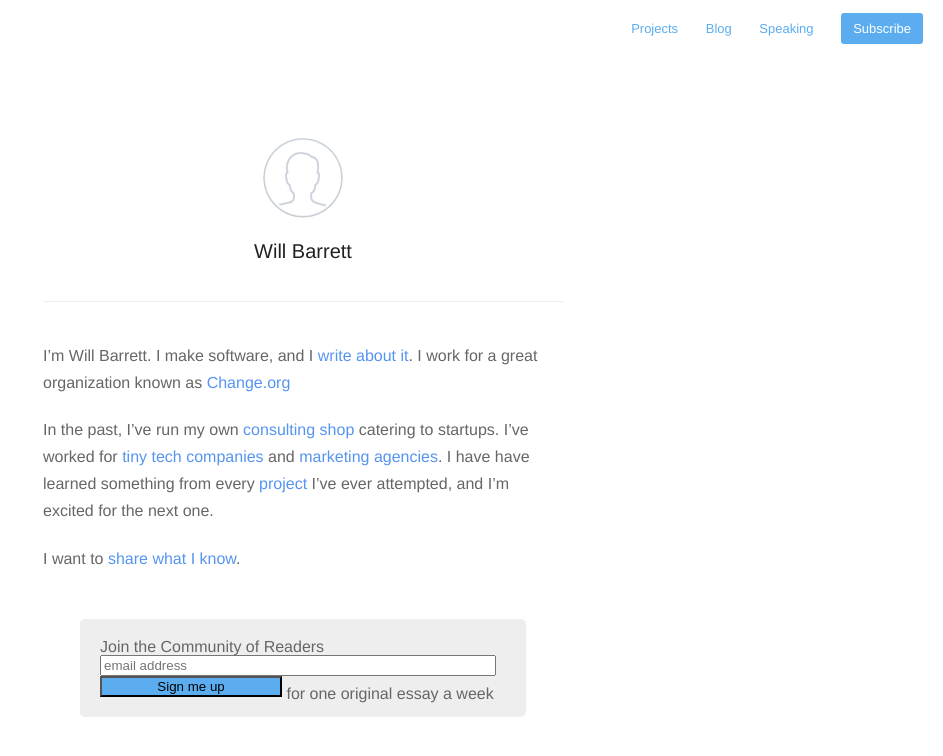
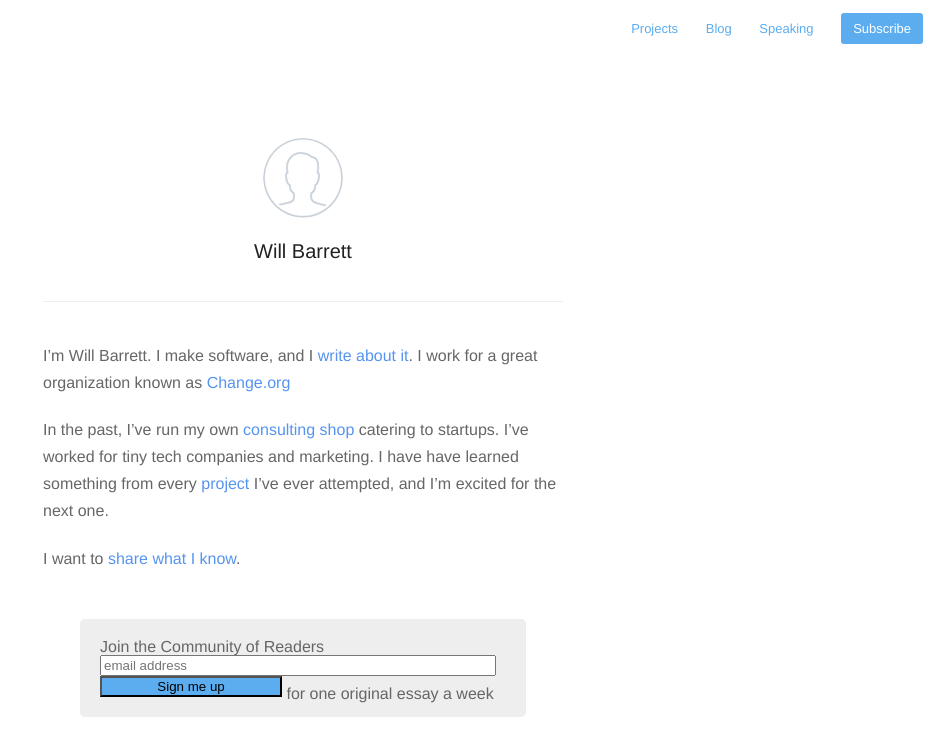
Before and after one commit to willbarrett/willbarrett.github.io, a Jekyll site: the page built from index.md, in a window 1280 px wide. Shown: the top 756 px of the page, without its empty margins (337-1280 px from the left). Built offline with Jekyll 4.4.1, drawn with Linux system fonts in a browser that asks for light colours; nearby versions of some CDN libraries; Markdown is read by kramdown in place of the engine named in the settings; comment, search, counter and statistics services are not loaded.

Commit message:
Update index.md

```diff
--- a/index.md
+++ b/index.md
@@ -6,7 +6,7 @@ profile: true
 
 I'm Will Barrett. I make software, and I [write about it](/blog). I work for a great organization known as [Change.org](https://www.change.org/)
 
-In the past, I've run my own [consulting shop](http://tallgreentree.com) catering to startups. I've worked for [tiny](http://www.sqwiggle.com) [tech](http://speak.io) [companies](http://rouxbe.com) and [marketing](http://www.schafercondoncarter.com/) [agencies](http://http://www.webershandwick.com/). I have have learned something from every [project](/projects) I've ever attempted, and I'm excited for the next one.
+In the past, I've run my own [consulting shop](http://tallgreentree.com) catering to startups. I've worked for tiny tech companies and marketing. I have have learned something from every [project](/projects) I've ever attempted, and I'm excited for the next one.
 
 I want to [share what I know](/blog).
 <br /><br />
```
